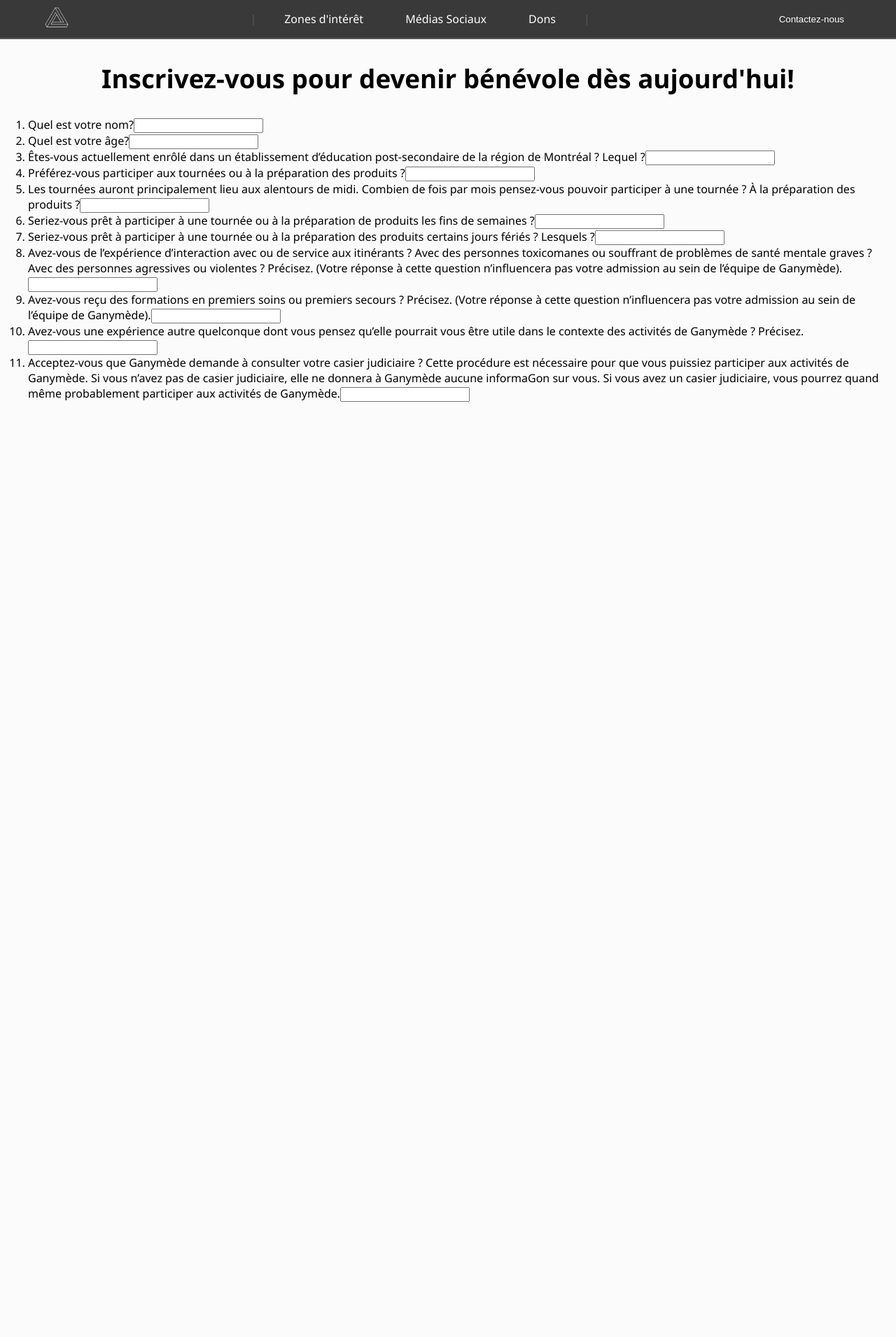
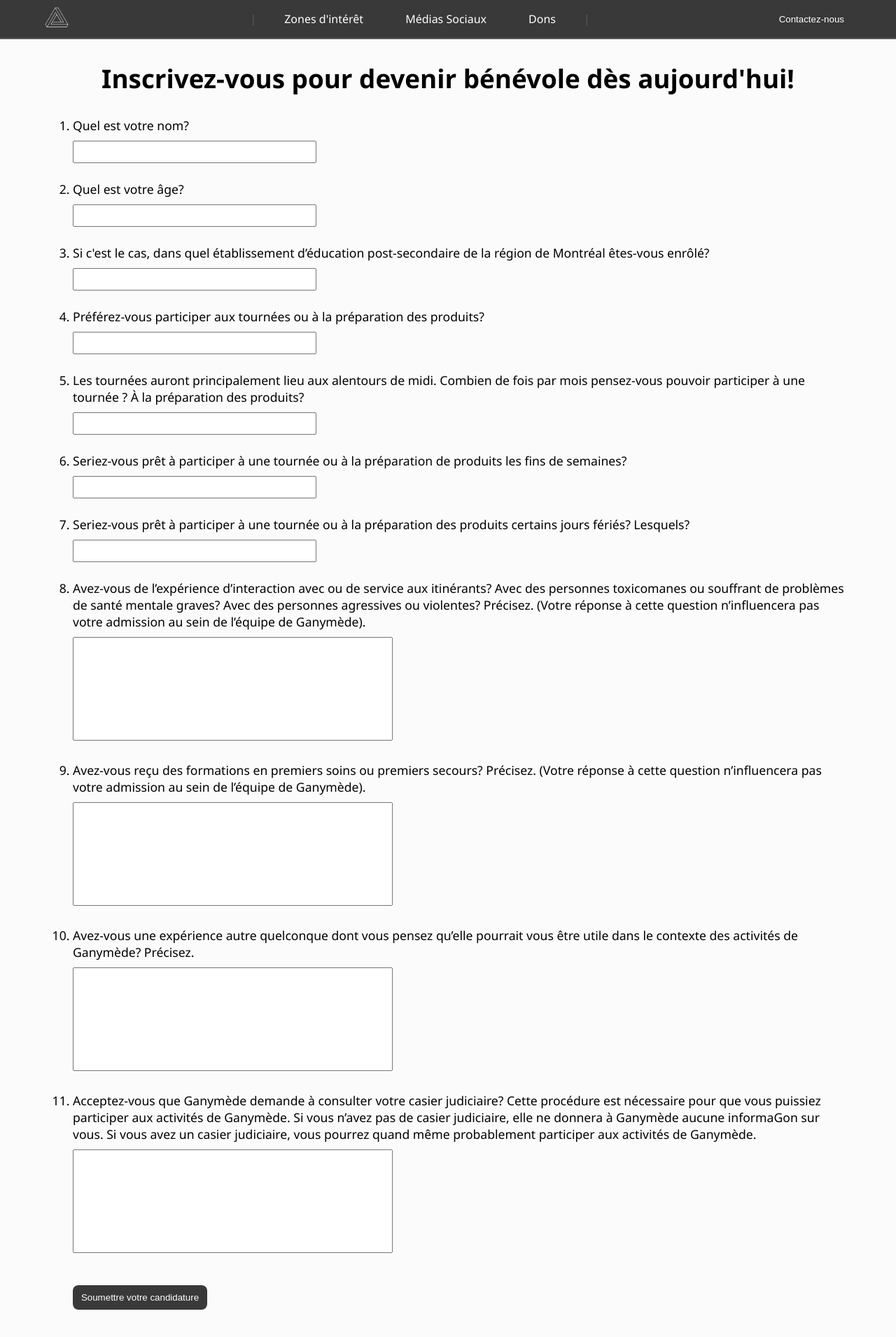
Before and after one commit to peizheg/brebeuf-hx, a React (Vite) app in the folder site/frontend/: page /sign-up in a window 1280 px wide. Shown: the top 1910 px of the page at 70% size. Before the commit the page ends 800 px from the top, so only its background shows below. Built offline with nearby package versions, Linux system fonts and the light colour scheme.

Commit message:
improve css for all pages

```diff
--- a/site/frontend/src/routes/Donate.jsx
+++ b/site/frontend/src/routes/Donate.jsx
@@ -1,8 +1,8 @@
 const Donate = () => {
     return (
         <div>
-            <h2 className="subheader">Donate now!</h2>
-            <p>Help homeless people in need</p>
+            <h2 className="subheader">Faites un don</h2>
+            <p>Le Projet Ganymède est un organisme à but non lucratif, donc tous dons seront dirigés vers la distribution de biens aux itinérants dans le quartier Côte-des-Neiges.</p>
             <a href='https://donate.stripe.com/test_cN2aHv5sM34I8xi5kk'><button>Donate</button></a>
         </div>
     )
--- a/site/frontend/src/routes/Map.jsx
+++ b/site/frontend/src/routes/Map.jsx
@@ -95,7 +95,7 @@
 
     return (
         <div>
-            <h2 className="subheader">Heatmap of the Homeless</h2>
+            <h2 className="subheader">Zônes d'intérêt</h2>
             <div id="map"></div>
             <div id='report-section'>
                 <button id='report-button' onClick={report}>Report Homeless</button>
--- a/site/frontend/src/routes/SignUp.jsx
+++ b/site/frontend/src/routes/SignUp.jsx
@@ -2,7 +2,7 @@
 
 const SignUp = () => {
     const nom = useField('nom')
-    const age = useField('age')
+    const age = useField('age', 'number')
     const education = useField('education')
     const participation = useField('participation')
     const recurrence = useField('recurrence')
@@ -13,57 +13,89 @@
     const misc = useField('misc')
     const casier = useField('casier')
 
+    const submit = async (event) => {
+        event.preventDefault()
+
+        const newUser = {
+            'nom': nom.value,
+            'age': age.value,
+            'education': education.value,
+            'participation': participation.value,
+            'recurrence': recurrence.value,
+            'weekend': weekend.value,
+            'holiday': holiday.value,
+            'experience': experience.value,
+            'formation': formation.value,
+            'misc': misc.value,
+            'casier': casier.value,
+        }
+
+        console.log(newUser)
+
+        nom.clear()
+        age.clear()
+        education.clear()
+        participation.clear()
+        recurrence.clear()
+        weekend.clear()
+        holiday.clear()
+        experience.clear()
+        formation.clear()
+        misc.clear()
+        casier.clear()
+    }
+
     return (
         <div>
             <h2 className='subheader'>Inscrivez-vous pour devenir bénévole dès aujourd'hui!</h2>
-            <form>
+            <form id='signup-form'>
                 <ol>
-                    <li>
-                        <label htmlFor="nom">Quel est votre nom?</label>
-                        <input required { ...nom }></input>
+                    <li className='signup-label'>
+                        <label htmlFor="nom">Quel est votre nom?</label><br />
+                        <input className='signup-input' required { ...nom }></input>
                     </li>
-                    <li>
-                        <label htmlfor ='age'>Quel est votre âge?</label>
-                        <input required { ...age }></input>
+                    <li className='signup-label'>
+                        <label htmlFor ='age'>Quel est votre âge?</label><br />
+                        <input className='signup-input' required min={4} max={99} { ...age }></input>
                     </li>
-                    <li>
-                        <label htmlFor="education">Êtes-vous actuellement enrôlé dans un établissement d’éducation post-secondaire de la région de Montréal ? Lequel ?</label>
-                        <input required { ...education }></input>
+                    <li className='signup-label'>
+                        <label htmlFor="education">Si c'est le cas, dans quel établissement d’éducation post-secondaire de la région de Montréal êtes-vous enrôlé?</label><br />
+                        <input className='signup-input' { ...education }></input>
                     </li>
-                    <li>
-                        <label htmlfor ='participation'>Préférez-vous participer aux tournées ou à la préparation des produits ?</label>
-                        <input required { ...participation }></input>
+                    <li className='signup-label'>
+                        <label htmlFor ='participation'>Préférez-vous participer aux tournées ou à la préparation des produits?</label><br />
+                        <input className='signup-input' required { ...participation }></input>
                     </li>
-                    <li>
-                        <label htmlfor ='recurrence'>Les tournées auront principalement lieu aux alentours de midi. Combien de fois par mois pensez-vous pouvoir participer à une tournée ? À la préparation des produits ?</label>
-                        <input required { ...recurrence }></input>
+                    <li className='signup-label'>
+                        <label htmlFor ='recurrence'>Les tournées auront principalement lieu aux alentours de midi. Combien de fois par mois pensez-vous pouvoir participer à une tournée ? À la préparation des produits?</label><br />
+                        <input className='signup-input' required { ...recurrence }></input>
                     </li>
-                    <li>
-                        <label htmlfor ='weekend'>Seriez-vous prêt à participer à une tournée ou à la préparation de produits les fins de semaines ?</label>
-                        <input required { ...weekend }></input>
+                    <li className='signup-label'>
+                        <label htmlFor ='weekend'>Seriez-vous prêt à participer à une tournée ou à la préparation de produits les fins de semaines?</label><br />
+                        <input className='signup-input' required { ...weekend }></input>
                     </li>
-                    <li>
-                        <label htmlFor="holiday">Seriez-vous prêt à participer à une tournée ou à la préparation des produits certains jours fériés ? Lesquels ?</label>
-                        <input required { ...holiday }></input>
+                    <li className='signup-label'>
+                        <label htmlFor="holiday">Seriez-vous prêt à participer à une tournée ou à la préparation des produits certains jours fériés? Lesquels?</label><br />
+                        <input className='signup-input' required { ...holiday }></input>
                     </li>
-                    <li>
-                        <label htmlFor="experience">Avez-vous de l’expérience d’interaction avec ou de service aux itinérants ? Avec des personnes toxicomanes ou souffrant de problèmes de santé mentale graves ? Avec des personnes agressives ou violentes ? Précisez. (Votre réponse à cette question n’influencera pas votre admission au sein de l’équipe de Ganymède).</label>
-                        <input required { ...experience }></input>
+                    <li className='signup-label'>
+                        <label htmlFor="experience">Avez-vous de l’expérience d’interaction avec ou de service aux itinérants? Avec des personnes toxicomanes ou souffrant de problèmes de santé mentale graves? Avec des personnes agressives ou violentes? Précisez. (Votre réponse à cette question n’influencera pas votre admission au sein de l’équipe de Ganymède).</label><br />
+                        <textarea className='signup-input' required { ...experience }></textarea>
                     </li>
-                    <li>
-                        <label htmlFor="formation">Avez-vous reçu des formations en premiers soins ou premiers secours ? Précisez. (Votre réponse à cette question n’influencera pas votre admission au sein de l’équipe de Ganymède).</label>
-                        <input required { ...formation }></input>
+                    <li className='signup-label'>
+                        <label htmlFor="formation">Avez-vous reçu des formations en premiers soins ou premiers secours? Précisez. (Votre réponse à cette question n’influencera pas votre admission au sein de l’équipe de Ganymède).</label><br />
+                        <textarea className='signup-input' required { ...formation }></textarea>
                     </li>
-                    <li>
-                        <label htmlFor="misc">Avez-vous une expérience autre quelconque dont vous pensez qu’elle pourrait vous être utile dans le contexte des activités de Ganymède ? Précisez.</label>
-                        <input required { ...misc }></input>
+                    <li className='signup-label'>
+                        <label htmlFor="misc">Avez-vous une expérience autre quelconque dont vous pensez qu’elle pourrait vous être utile dans le contexte des activités de Ganymède? Précisez.</label><br />
+                        <textarea className='signup-input' required { ...misc }></textarea>
                     </li>
-                    <li>
-                        <label htmlFor="casier">Acceptez-vous que Ganymède demande à consulter votre casier judiciaire ? Cette procédure est nécessaire pour que vous puissiez participer aux activités de Ganymède. Si vous n’avez pas de casier judiciaire, elle ne donnera à Ganymède aucune informaGon sur vous. Si vous avez un casier judiciaire, vous pourrez quand même probablement participer aux activités de Ganymède.</label>
-                        <input required { ...casier }></input>
+                    <li className='signup-label'>
+                        <label htmlFor="casier">Acceptez-vous que Ganymède demande à consulter votre casier judiciaire? Cette procédure est nécessaire pour que vous puissiez participer aux activités de Ganymède. Si vous n’avez pas de casier judiciaire, elle ne donnera à Ganymède aucune informaGon sur vous. Si vous avez un casier judiciaire, vous pourrez quand même probablement participer aux activités de Ganymède.</label><br />
+                        <textarea className='signup-input' required { ...casier }></textarea>
                     </li>
                 </ol>
-
+                <button id="button-signup" type='submit' onSubmit={submit}>Soumettre votre candidature</button>
             </form>
         </div>
     )
--- a/site/frontend/src/routes/Socials.jsx
+++ b/site/frontend/src/routes/Socials.jsx
@@ -6,7 +6,7 @@
 
   return (
     <div id="socials">
-      <h2 className="subheader" id="socials-title">Join us on Social Media</h2>
+      <h2 className="subheader" id="socials-title">Rejoignez-nous sur nos réseaux sociaux</h2>
       <section id="sl">
       <a
         href="https://www.instagram.com/ganymedeshouse/"
--- a/site/frontend/src/routes/Thanks.jsx
+++ b/site/frontend/src/routes/Thanks.jsx
@@ -4,8 +4,8 @@
 const Thanks = () => {
     return (
         <div id="thanks-div">
-            <h1 id='thanks-header'>Thank you!</h1>
-            <Link id="return-button" to="/">Return to home</Link>
+            <h1 id='thanks-header'>Merci Beaucoup!</h1>
+            <Link id="return-button" to="/">Revenir à la page principale</Link>
         </div>
     )
 }
--- a/site/frontend/src/styles/styles.css
+++ b/site/frontend/src/styles/styles.css
@@ -281,6 +281,52 @@
     content: "\00bb";
 }
 
+/* Sign Up page */
+
+#signup-form {
+    margin: 0 5%;
+}
+
+.signup-label {
+    font-size: 1.1em;
+}
+
+.signup-input {
+    font-family: 'Tinos', serif;
+    font-size: 16px;
+    margin-top: 10px;
+    margin-bottom: 25px;
+    width: 30%;
+    padding: 5px;
+}
+
+textarea.signup-input {
+    width: 40%;
+    font-size: 16px;
+}
+
+#button-signup {
+    color: white;
+    border-radius: 5px;
+    width: 15vw;
+
+    background-color: #393939;
+    padding: 10px;
+    border-radius: 8px;
+    margin-left: 40px;
+    margin-bottom: 30vh;
+
+    text-decoration: none;
+    user-select: none;
+    -webkit-user-drag: none;
+    -webkit-user-select: none;
+
+    overflow: hidden;
+
+    cursor: pointer;
+    border: none;
+}
+
 /* Heatmap Page */
 
 #map {
```
